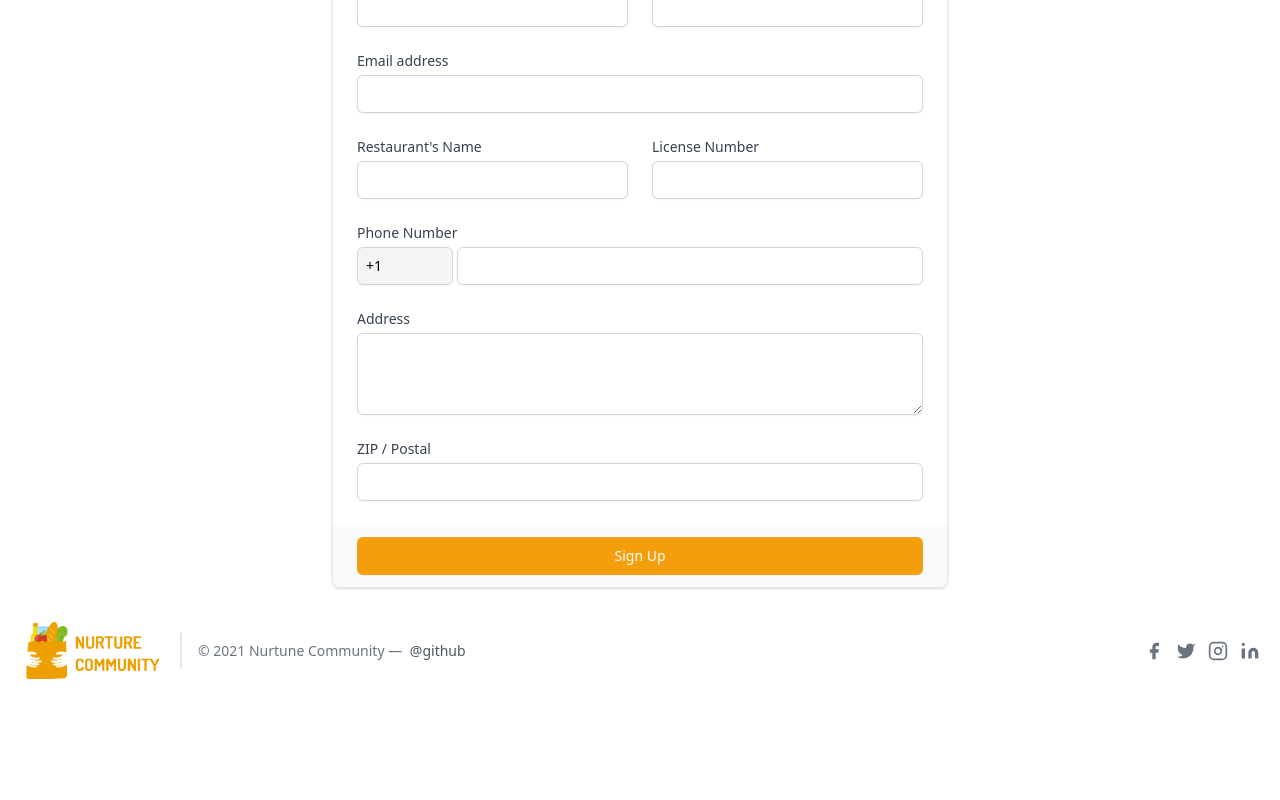
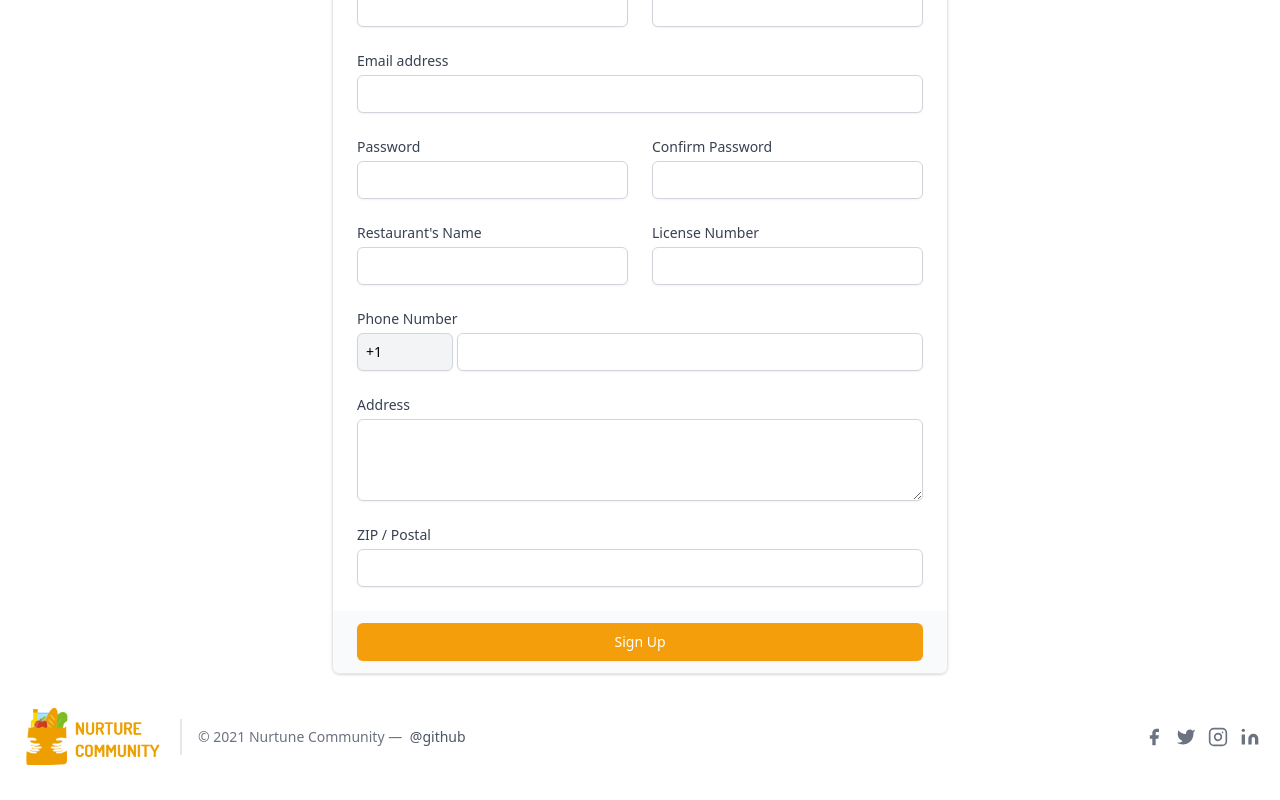
Before and after one commit to Anubha-31/Nurture-Community, a Vue app: page /sign-up in a window 1280 px wide. Shown: the part 352-1152 px from the top of the page. Before the commit the page ends 1066 px from the top, so only its background shows below. Built offline with nearby package versions, Linux system fonts and the light colour scheme.

Commit message:
footer link to home

```diff
--- a/src/components/Footer.vue
+++ b/src/components/Footer.vue
@@ -6,7 +6,9 @@
 <!--          <path d="M12 2L2 7l10 5 10-5-10-5zM2 17l10 5 10-5M2 12l10 5 10-5" ></path>-->
 <!--        </svg>-->
 <!--        <span class="ml-3 text-xl">Nurture Community</span>-->
-        <img src="..\assets\images\logo.png" alt="" class="w-36">
+        <router-link to="/" class="flex title-font font-medium items-center text-gray-900 mb-4 md:mb-0">
+          <img src="..\assets\images\logo.png" alt="" class="w-36">
+        </router-link>
       </a>
       <p class=" text-sm text-gray-500 sm:ml-4 sm:pl-4 sm:border-l-2 sm:border-gray-200 sm:py-2 sm:mt-0 mt-4 " > © 2021 Nurtune Community — <a href="https://github.com/Anubha-31/Nurture-Community" class="text-gray-600 ml-1" rel="noopener noreferrer" target="_blank" >@github</a > </p>
       <span class=" inline-flex sm:ml-auto sm:mt-0 mt-4 justify-center sm:justify-start " >
--- a/src/views/SignUp.vue
+++ b/src/views/SignUp.vue
@@ -43,7 +43,17 @@
 
                 <div class="col-span-6">
                   <label for="email_address" class="block text-sm font-medium text-gray-700">Email address</label>
-                  <input type="text" name="email_address" id="email_address" autocomplete="email" class="mt-1 p-2 focus:ring-indigo-500 focus:border-indigo-500 block w-full shadow-sm sm:text-sm border border-gray-300 rounded-md">
+                  <input type="email" name="email_address" id="email_address" autocomplete="email" class="mt-1 p-2 focus:ring-indigo-500 focus:border-indigo-500 block w-full shadow-sm sm:text-sm border border-gray-300 rounded-md">
+                </div>
+
+                <div class="col-span-6 sm:col-span-3 lg:col-span-3">
+                  <label for="password" class="block text-sm font-medium text-gray-700">Password</label>
+                  <input type="password" name="password" id="password" class="mt-1 p-2 focus:ring-indigo-500 focus:border-indigo-500 block w-full shadow-sm sm:text-sm border border-gray-300 rounded-md">
+                </div>
+
+                <div class="col-span-6 sm:col-span-3 lg:col-span-3">
+                  <label for="confirm_password" class="block text-sm font-medium text-gray-700">Confirm Password</label>
+                  <input type="password" name="confirm_password" id="confirm_password" autocomplete="email" class="mt-1 p-2 focus:ring-indigo-500 focus:border-indigo-500 block w-full shadow-sm sm:text-sm border border-gray-300 rounded-md">
                 </div>
 
                 <div class="col-span-6 sm:col-span-3 lg:col-span-3" v-if="user.user_type === 'restaurant'">
@@ -102,6 +112,8 @@ export default {
         first_name: "",
         last_name: "",
         email: "",
+        password: "",
+        confirm_password: "",
         restaurant_name: "",
         license_number: "",
         phone: "",
```
